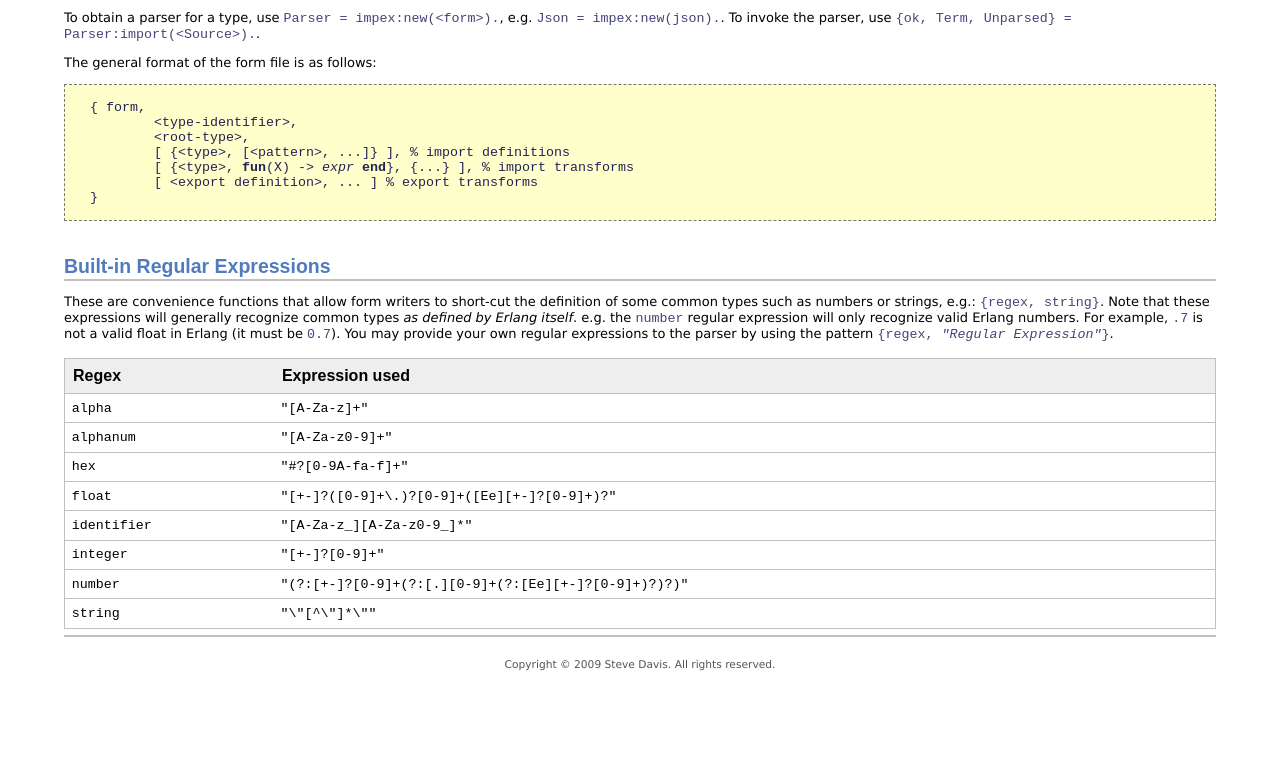
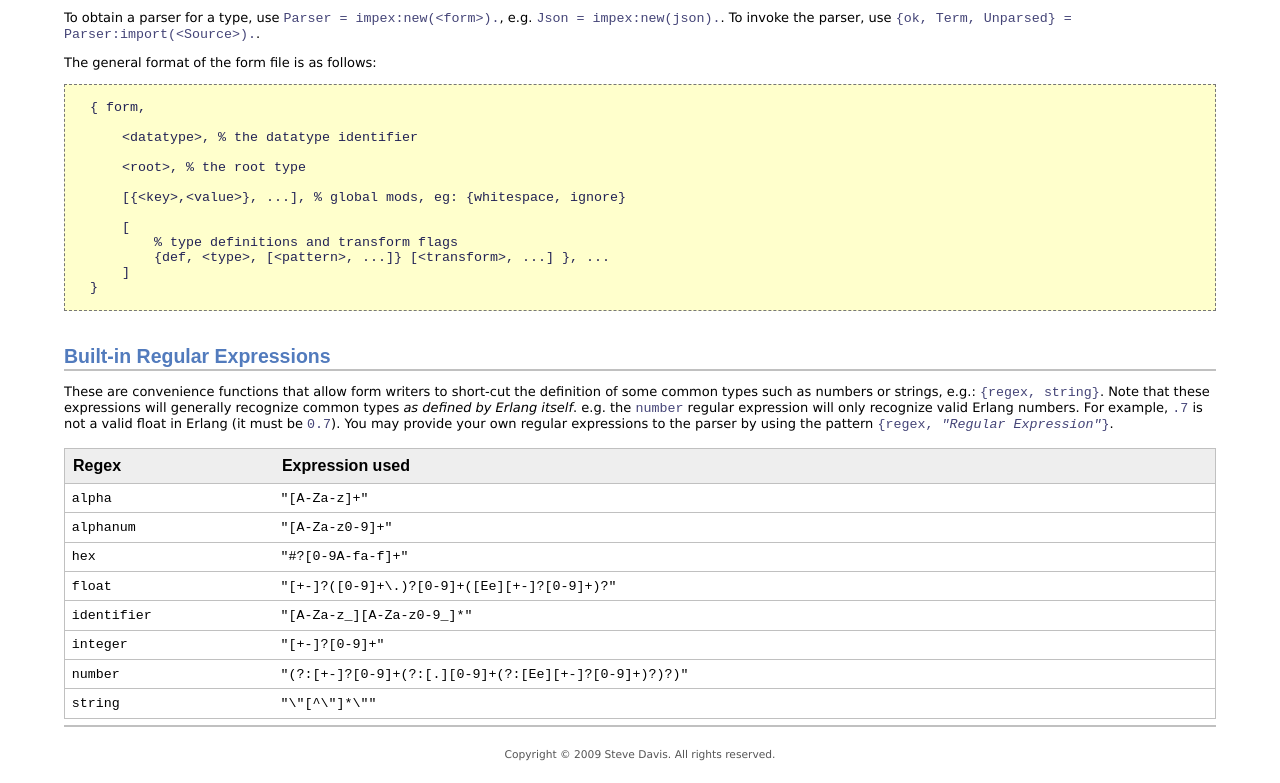
Before and after one commit to komone/impex, a plain HTML site: page doc/index.html in a window 1280 px wide. Shown: the part 1162-1945 px from the top of the page. Before the commit the page ends 1855 px from the top, so only its background shows below. Drawn offline with Linux system fonts and the light colour scheme.

Commit message:
Modified the format of the 'form' file to prepare for export Definitions now have a record type

```diff
--- a/doc/index.html
+++ b/doc/index.html
@@ -223,11 +223,17 @@ Term = case Parser:import_file("work/myjsonfile") of
 <p>The general format of the form file is as follows:</p>
 <pre class="file">
 { form,
-	&lt;type-identifier&gt;,
-	&lt;root-type&gt;,
-	[ {&lt;type&gt;, [&lt;pattern&gt;, ...]} ], % import definitions
-	[ {&lt;type&gt;, <b>fun</b>(X) -> <em>expr</em> <b>end</b>}, {...} ], % import transforms
-	[ &lt;export definition&gt;, ... ] % export transforms
+
+    &lt;datatype&gt;, % the datatype identifier
+
+    &lt;root&gt;, % the root type
+
+    [{&lt;key&gt;,&lt;value&gt;}, ...], % global mods, eg: {whitespace, ignore}
+
+    [
+        % type definitions and transform flags
+        {def, &lt;type&gt;, [&lt;pattern&gt;, ...]} [&lt;transform&gt;, ...] }, ...
+    ]
 }
 </pre>
 
```
Also changed, not shown: 5 other files.
